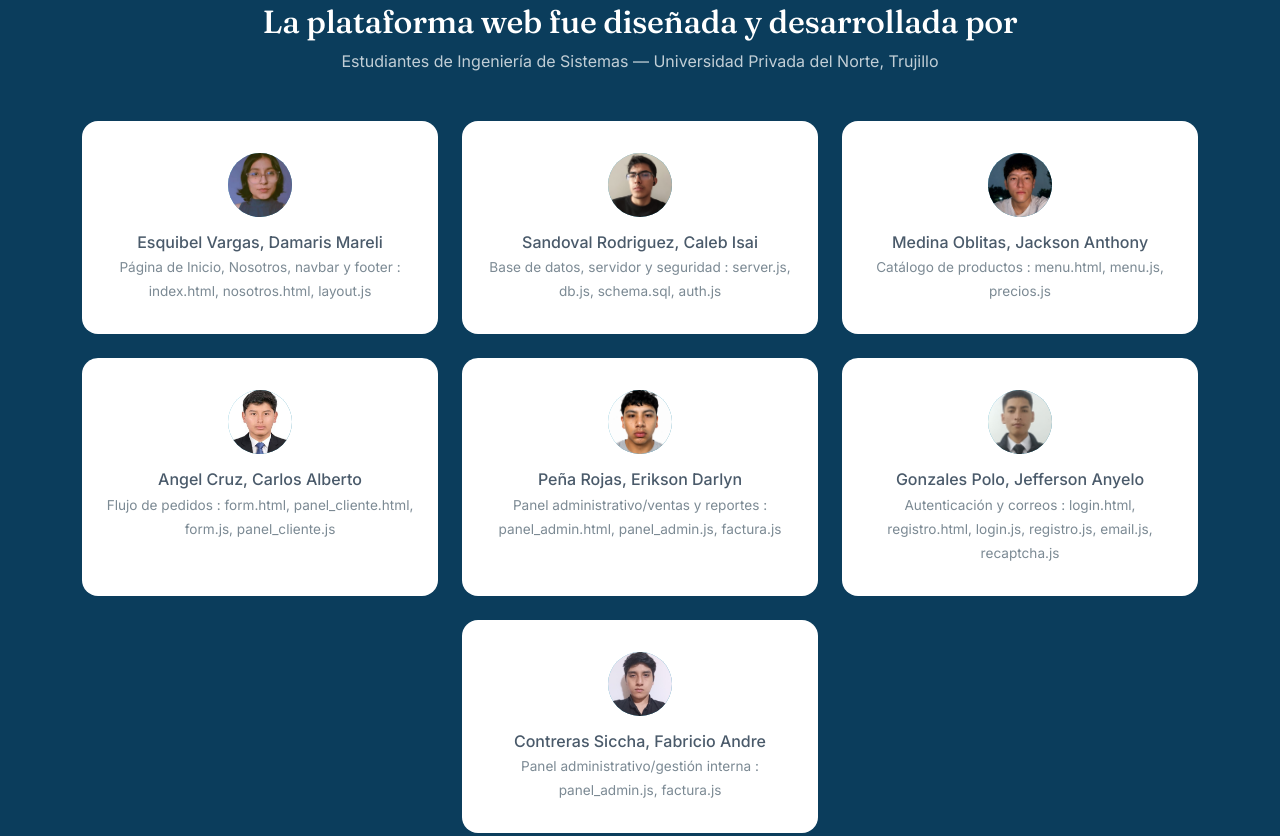
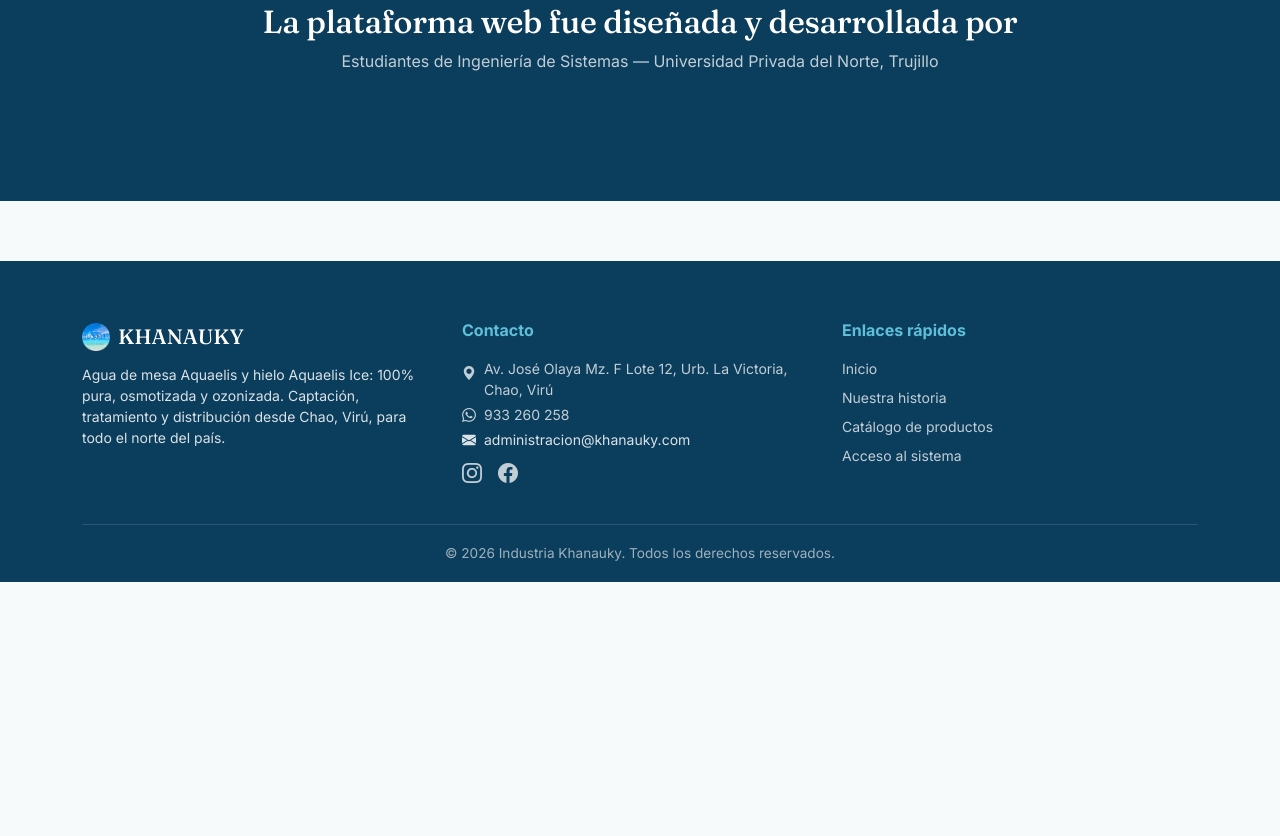
Before and after one commit to redscarf21/khanauky-ent, a plain HTML site: page frontend/nosotros.html in a window 1280 px wide. Shown: the part 2435-3271 px from the top of the page. After the commit the page ends 3017 px from the top, so only its background shows below. Drawn offline with nearby package versions, Linux system fonts and the light colour scheme; no server answers.

Commit message:
remove ppl

```diff
--- a/frontend/nosotros.html
+++ b/frontend/nosotros.html
@@ -187,73 +187,7 @@
           <h2 class="mt-2">La plataforma web fue diseñada y desarrollada por</h2>
           <p class="lead-sub">Estudiantes de Ingeniería de Sistemas — Universidad Privada del Norte, Trujillo</p>
         </div>
-        <div class="row g-4 justify-content-center">
-          <div class="col-sm-6 col-lg-4">
-            <div class="team-card">
-              <div class="team-avatar"><img src="img/equipo/esquibel-vargas.jpg" alt="EV"
-                  onerror="this.replaceWith(Object.assign(document.createElement('span'), {textContent: 'EV'}))">
-              </div>
-              <h6>Esquibel Vargas, Damaris Mareli</h6>
-              <span class="rol">Página de Inicio, Nosotros, navbar y footer : index.html, nosotros.html, layout.js</span>
-            </div>
-          </div>
-          <div class="col-sm-6 col-lg-4">
-            <div class="team-card">
-              <div class="team-avatar"><img src="img/equipo/caleb.jpeg" alt="MS"
-                  onerror="this.replaceWith(Object.assign(document.createElement('span'), {textContent: 'MS'}))">
-              </div>
-              <h6>Sandoval Rodriguez, Caleb Isai</h6>
-              <span class="rol">Base de datos, servidor y seguridad : server.js, db.js, schema.sql, auth.js</span>
-            </div>
-          </div>
-          <div class="col-sm-6 col-lg-4">
-            <div class="team-card">
-              <div class="team-avatar"><img src="img/equipo/jackson-wang.jpeg" alt="JC"
-                  onerror="this.replaceWith(Object.assign(document.createElement('span'), {textContent: 'JC'}))">
-              </div>
-              <h6>Medina Oblitas, Jackson Anthony</h6>
-              <span class="rol">Catálogo de productos : menu.html, menu.js, precios.js</span>
-            </div>
-          </div>
 
-          <div class="col-sm-6 col-lg-4">
-            <div class="team-card">
-              <div class="team-avatar"><img src="img/equipo/carlos-angel.jpeg" alt="ZY"
-                  onerror="this.replaceWith(Object.assign(document.createElement('span'), {textContent: 'ZY'}))">
-              </div>
-              <h6>Angel Cruz, Carlos Alberto</h6>
-              <span class="rol">Flujo de pedidos : form.html, panel_cliente.html, form.js, panel_cliente.js</span>
-            </div>
-          </div>
-
-          <div class="col-sm-6 col-lg-4">
-            <div class="team-card">
-              <div class="team-avatar"><img src="img/equipo/erikson-rojas.jpeg" alt="CS"
-                  onerror="this.replaceWith(Object.assign(document.createElement('span'), {textContent: 'CS'}))">
-              </div>
-              <h6>Peña Rojas, Erikson Darlyn</h6>
-              <span class="rol">Panel administrativo/ventas y reportes : panel_admin.html, panel_admin.js, factura.js</span>
-            </div>
-          </div>
-          <div class="col-sm-6 col-lg-4">
-            <div class="team-card">
-              <div class="team-avatar"><img src="img/equipo/jefferson-polo.jpg" alt="CS"
-                  onerror="this.replaceWith(Object.assign(document.createElement('span'), {textContent: 'CS'}))">
-              </div>
-              <h6>Gonzales Polo, Jefferson Anyelo</h6>
-              <span class="rol">Autenticación y correos : login.html, registro.html, login.js, registro.js, email.js, recaptcha.js</span>
-            </div>
-          </div>
-          <div class="col-sm-6 col-lg-4">
-            <div class="team-card">
-              <div class="team-avatar"><img src="img/equipo/U-P-O-S.jpeg" alt="CS"
-                  onerror="this.replaceWith(Object.assign(document.createElement('span'), {textContent: 'CS'}))">
-              </div>
-              <h6>Contreras Siccha, Fabricio Andre</h6>
-              <span class="rol"> Panel administrativo/gestión interna : panel_admin.js, factura.js</span>
-            </div>
-          </div>
-        </div>
       </div>
       </div>
     </section>
```
